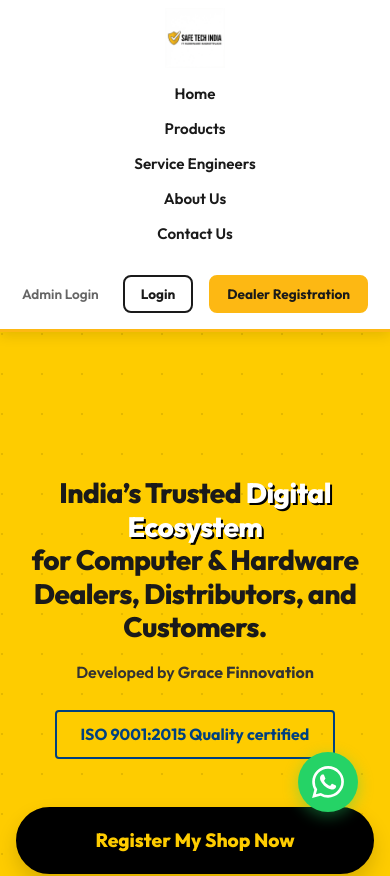
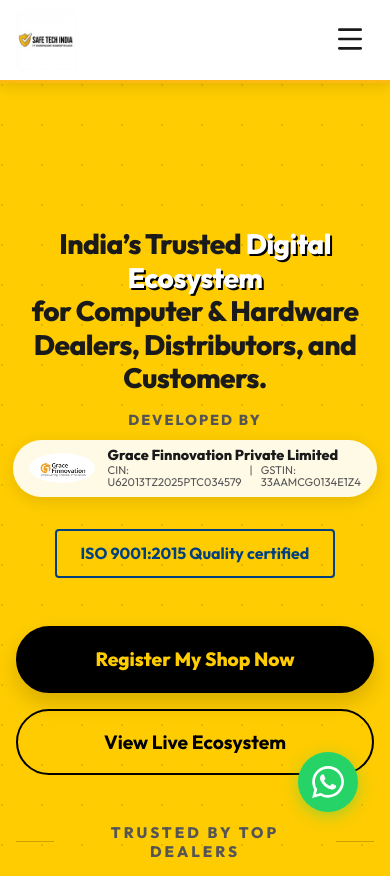
Before and after one commit to akrishbala007-hub/Safe-Tech-India, a Next.js app: page / in a window 390 px wide. Shown: the top 876 px of the page. Built offline with nearby package versions, Linux system fonts and the light colour scheme; no server answers.

Commit message:
feat(seo): update metadata, schema, and branding

```diff
--- a/app/globals.css
+++ b/app/globals.css
@@ -297,38 +297,9 @@
     font-size: 0.95rem !important;
   }
 
-  /* Navbar Stacking */
+  /* Navbar Stacking - Handled by Component now */
   nav .container {
-    flex-direction: column;
-    gap: 1rem !important;
-    padding-bottom: 1rem !important;
-  }
-
-  nav .container>div {
-    justify-content: center;
-    width: 100%;
-    gap: 1rem !important;
-  }
-
-  /* Specific Navbar Link Adjustments */
-  nav .nav-link {
-    font-size: 0.9rem !important;
-    padding: 0.25rem 0.5rem;
-  }
-
-  /* Force Navbar contents to stack and center */
-  .nav-links-desktop {
-    flex-direction: column;
-    gap: 0.5rem !important;
-    width: 100%;
-    justify-content: center;
-    margin-bottom: 1rem;
-  }
-
-  /* Target the action buttons container (it doesn't have a class, so I'll target the last child of nav .container) */
-  nav .container>div:last-child {
-    justify-content: center;
-    width: 100%;
+    padding-bottom: 0.5rem !important;
   }
 
   /* Contact Page Tweaks */
--- a/app/layout.tsx
+++ b/app/layout.tsx
@@ -9,13 +9,14 @@
   alternates: {
     canonical: '/',
   },
-  title: 'Safe Tech India | Best Computer Hub in Tamil Nadu & Coimbatore',
-  description: "India's trusted digital ecosystem for computer dealers, distributors, and customers in Tamil Nadu. Buy refurbished laptops, desktops, and computer hardware in Coimbatore, Chennai, and Madurai.",
+  title: 'Safe Tech India - Official Website | Premium Refurbished Laptops & Hardware',
+  description: "India's trusted digital ecosystem for computer dealers and customers. Buy verified refurbished laptops, desktops, and hardware. Developed by Grace Finnovation Private Limited.",
   keywords: [
     'Refurbished Laptops Coimbatore',
     'Computer Dealers Tamil Nadu',
     'Best Laptop Shop Chennai',
-    'Safe Tech India',
+    'Safe Tech India Official',
+    'Grace Finnovation',
     'Used Computers Madurai',
     'Computer Hardware Wholesale Tamil Nadu',
     'Second hand laptops Coimbatore'
@@ -39,8 +40,8 @@
   openGraph: {
     type: 'website',
     url: 'https://safetechindia.org.in',
-    title: 'Safe Tech India | Top Refurbished Computer Marketplace in Tamil Nadu',
-    description: "The ultimate B2B & B2C computer ecosystem. Serving dealers and customers across Coimbatore, Chennai, and all of Tamil Nadu.",
+    title: 'Safe Tech India - Official Website | Premium Refurbished Laptops',
+    description: "The ultimate B2B & B2C computer ecosystem. Serving dealers and customers across Coimbatore, Chennai, and all of Tamil Nadu. A Grace Finnovation initiative.",
     siteName: 'Safe Tech India',
     images: [{
       url: '/logo.png',
@@ -48,13 +49,13 @@
   },
   twitter: {
     card: 'summary_large_image',
-    title: 'Safe Tech India | Tamil Nadu Computer Marketplace',
-    description: "India's trusted marketplace for refurbished computers and accessories.",
+    title: 'Safe Tech India | Official Website',
+    description: "India's trusted marketplace for refurbished computers. A Grace Finnovation initiative.",
     images: ['/logo.png'],
   },
-  verification: {
-    google: 'google-site-verification=YOUR_VERIFICATION_CODE',
-  }
+  // verification: {
+  //   google: 'verified-via-dns',
+  // }
 }
 
 export const viewport = {
@@ -80,7 +81,8 @@
     ],
     contactPoint: {
       '@type': 'ContactPoint',
-      telephone: '+91-XXXXX-XXXXX',
+      telephone: '+91 96007 07601',
+      email: 'williamjohnson@gracefinnovation.com',
       contactType: 'customer service',
       areaServed: 'IN',
       availableLanguage: ['en', 'ta']
@@ -90,11 +92,12 @@
   const localBusinessLd = {
     '@context': 'https://schema.org',
     '@type': 'ComputerStore',
-    name: 'Safe Tech India Computer Hub',
+    name: 'Safe Tech India',
     image: 'https://safetechindia.org.in/logo.png',
     '@id': 'https://safetechindia.org.in',
     url: 'https://safetechindia.org.in',
-    telephone: '+91-XXXXX-XXXXX',
+    telephone: '+91 96007 07601',
+    email: 'williamjohnson@gracefinnovation.com',
     address: {
       '@type': 'PostalAddress',
       streetAddress: 'Town Hall',
--- a/app/page.tsx
+++ b/app/page.tsx
@@ -144,18 +144,24 @@
             for Computer & Hardware Dealers, Distributors, and Customers.
           </h1>
 
-          <p className="hero-subheadline" style={{
-            fontSize: 'clamp(1rem, 1.5vw, 1.2rem)',
-            color: '#333',
-            marginBottom: '2rem',
-            maxWidth: '900px',
-            margin: '0 auto 2rem',
-            lineHeight: '1.6',
-            fontWeight: '600',
+          {/* Grace Finnovation Branding */}
+          <div style={{
+            display: 'flex', flexDirection: 'column', alignItems: 'center', gap: '0.5rem', marginBottom: '2rem',
             animation: 'fadeInUp 0.8s ease-out 0.2s backwards'
           }}>
-            Developed by <strong>Grace Finnovation</strong>
-          </p>
+            <div style={{ fontSize: '0.9rem', color: '#555', fontWeight: '800', letterSpacing: '2px', textTransform: 'uppercase', marginBottom: '0.2rem' }}>Developed By</div>
+            <div style={{ display: 'flex', alignItems: 'center', gap: '0.8rem', background: 'rgba(255,255,255,0.9)', padding: '0.5rem 1rem', borderRadius: '50px', boxShadow: '0 4px 15px rgba(0,0,0,0.1)' }}>
+              <img src="/grace-logo.jpg" alt="Grace Finnovation" style={{ height: '30px', borderRadius: '50%' }} />
+              <div style={{ textAlign: 'left' }}>
+                <div style={{ fontSize: '0.9rem', fontWeight: '800', color: '#1a1a1a', lineHeight: '1.1' }}>Grace Finnovation Private Limited</div>
+                <div style={{ fontSize: '0.7rem', color: '#555', lineHeight: '1.1', display: 'flex', gap: '0.5rem' }}>
+                  <span>CIN: U62013TZ2025PTC034579</span>
+                  <span>|</span>
+                  <span>GSTIN: 33AAMCG0134E1Z4</span>
+                </div>
+              </div>
+            </div>
+          </div>
           <div style={{
             display: 'inline-block',
             padding: '0.8rem 1.5rem',
--- a/components/Footer.tsx
+++ b/components/Footer.tsx
@@ -23,8 +23,15 @@
                             ISO 9001:2015 Certified
                         </div>
 
+                        <div style={{ display: 'flex', flexDirection: 'column', alignItems: 'center', gap: '0.5rem', marginBottom: '1rem' }}>
+                            <img src="/grace-logo.jpg" alt="Grace Finnovation Logo" style={{ height: '40px', borderRadius: '4px' }} />
+                            <p style={{ color: 'rgba(255,255,255,0.7)', fontSize: '0.95rem', lineHeight: '1.6', maxWidth: '600px', margin: '0 auto' }}>
+                                Developed by <strong>Grace Finnovation Private Limited</strong><br />
+                                <span style={{ fontSize: '0.8rem', opacity: 0.8 }}>CIN: U62013TZ2025PTC034579 | GSTIN: 33AAMCG0134E1Z4</span>
+                            </p>
+                        </div>
                         <p style={{ color: 'rgba(255,255,255,0.7)', fontSize: '0.95rem', lineHeight: '1.6', maxWidth: '600px', margin: '0 auto' }}>
-                            Developed by <strong>Grace Finnovation</strong>, Safe Tech India is designed as a trusted platform for IT hardware dealers, offering streamlined processes, compliance support, and digital growth opportunities.
+                            Safe Tech India is designed as a trusted platform for IT hardware dealers, offering streamlined processes, compliance support, and digital growth opportunities.
                         </p>
                     </div>
 
@@ -47,7 +54,7 @@
                     <div style={{ marginBottom: '1rem', fontSize: '1.1rem', fontWeight: '600', color: 'rgba(255,255,255,0.9)' }}>
                         <span>📞 24/7 Support: +91 96007 07601</span>
                         <span style={{ margin: '0 1rem', opacity: 0.3 }}>|</span>
-                        <span>✉️ support@safetechindia.org.in</span>
+                        <span>✉️ williamjohnson@gracefinnovation.com</span>
                     </div>
 
                     {/* Policy Links */}
--- a/components/Navbar.tsx
+++ b/components/Navbar.tsx
@@ -1,10 +1,12 @@
 "use client"
 import { useState, useEffect } from 'react'
 import Link from 'next/link'
+import { Menu, X } from 'lucide-react'
 
 export default function Navbar() {
     const [isVisible, setIsVisible] = useState(true)
     const [lastScrollY, setLastScrollY] = useState(0)
+    const [isMobileMenuOpen, setIsMobileMenuOpen] = useState(false)
 
     useEffect(() => {
         const controlNavbar = () => {
@@ -12,10 +14,8 @@
                 const currentScrollY = window.scrollY
 
                 if (currentScrollY > lastScrollY && currentScrollY > 100) {
-                    // Scrolling DOWN and past 100px -> Hide
                     setIsVisible(false)
                 } else {
-                    // Scrolling UP -> Show
                     setIsVisible(true)
                 }
 
@@ -24,13 +24,32 @@
         }
 
         window.addEventListener('scroll', controlNavbar)
-
-        return () => {
-            window.removeEventListener('scroll', controlNavbar)
-        }
+        return () => window.removeEventListener('scroll', controlNavbar)
     }, [lastScrollY])
 
+    // Prevent body scroll when menu is open
+    useEffect(() => {
+        if (isMobileMenuOpen) {
+            document.body.style.overflow = 'hidden'
+        } else {
+            document.body.style.overflow = 'unset'
+        }
+    }, [isMobileMenuOpen])
+
     return (
+        <>
+            <style jsx global>{`
+                @media (max-width: 768px) {
+                    .nav-links-desktop { display: none !important; }
+                    .nav-actions-desktop { display: none !important; }
+                    .mobile-menu-btn { display: block !important; }
+                }
+                @media (min-width: 769px) {
+                    .mobile-menu-btn { display: none !important; }
+                    .mobile-drawer { display: none !important; }
+                }
+            `}</style>
+
             <nav style={{
                 position: 'sticky',
                 top: 0,
@@ -45,22 +64,19 @@
                     display: 'flex',
                     alignItems: 'center',
                     justifyContent: 'space-between',
-                padding: '0.5rem 1rem', // Reduced padding
-                flexWrap: 'wrap',
-                gap: '1rem'
+                    padding: '0.5rem 1rem',
+                    height: '80px'
                 }}>
                     {/* Logo */}
-                <Link href="/" style={{ display: 'flex', alignItems: 'center', textDecoration: 'none', height: '60px' }}>
-                    {/* SVG logo needs explicitly w/h or contain fit to avoid stretching */}
-                    <img src="/logo.png" alt="Safe Tech India" style={{ height: '100%', maxWidth: '200px', objectFit: 'contain' }} />
+                    <Link href="/" style={{ display: 'flex', alignItems: 'center', textDecoration: 'none', height: '100%' }}>
+                        <img src="/logo.png" alt="Safe Tech India" style={{ height: '60px', objectFit: 'contain' }} />
                     </Link>
 
-                {/* Navigation Links */}
+                    {/* Desktop Navigation Links */}
                     <div className="nav-links-desktop" style={{
                         display: 'flex',
                         alignItems: 'center',
-                    gap: '2rem',
-                    flexWrap: 'wrap'
+                        gap: '2rem'
                     }}>
                         <Link href="/" style={navLinkStyle}>Home</Link>
                         <Link href="/products" style={navLinkStyle}>Products</Link>
@@ -69,51 +85,71 @@
                         <Link href="/contact" style={navLinkStyle}>Contact Us</Link>
                     </div>
 
-                {/* Action Buttons */}
-                <div style={{
+                    {/* Desktop Action Buttons */}
+                    <div className="nav-actions-desktop" style={{
                         display: 'flex',
                         alignItems: 'center',
-                    gap: '0.75rem',
-                    flexWrap: 'wrap'
+                        gap: '0.75rem'
                     }}>
-                    <Link href="/login?role=admin" style={{
-                        color: '#666',
-                        textDecoration: 'none',
-                        fontSize: '0.85rem',
-                        fontWeight: '600',
-                        marginRight: '0.5rem'
-                    }}>
-                        Admin Login
-                    </Link>
-                    <Link href="/login" style={{
-                        padding: '0.5rem 1rem',
-                        background: 'white',
-                        color: '#1a1a1a',
-                        border: '2px solid #1a1a1a',
-                        borderRadius: '8px',
-                        textDecoration: 'none',
-                        fontWeight: '700',
-                        fontSize: '0.85rem',
-                        transition: 'all 0.2s'
-                    }}>
-                        Login
-                    </Link>
-                    <Link href="/register" style={{
-                        padding: '0.5rem 1rem',
-                        background: '#FDB813',
-                        color: '#1a1a1a',
-                        border: '2px solid #FDB813',
-                        borderRadius: '8px',
-                        textDecoration: 'none',
-                        fontWeight: '700',
-                        fontSize: '0.85rem',
-                        transition: 'all 0.2s'
-                    }}>
-                        Dealer Registration
-                    </Link>
+                        <Link href="/login?role=admin" style={{ color: '#666', textDecoration: 'none', fontSize: '0.85rem', fontWeight: '600', marginRight: '0.5rem' }}>Admin Login</Link>
+                        <Link href="/login" style={loginBtnStyle}>Login</Link>
+                        <Link href="/register" style={registerBtnStyle}>Dealer Registration</Link>
+                    </div>
+
+                    {/* Mobile Menu Button */}
+                    <button
+                        className="mobile-menu-btn"
+                        onClick={() => setIsMobileMenuOpen(true)}
+                        style={{ background: 'none', border: 'none', cursor: 'pointer', padding: '0.5rem' }}
+                    >
+                        <Menu size={32} color="#1a1a1a" />
+                    </button>
+                </div>
+            </nav>
+
+            {/* Mobile Side Drawer Overlay */}
+            {isMobileMenuOpen && (
+                <div style={{
+                    position: 'fixed', inset: 0, zIndex: 10000,
+                    background: 'rgba(0,0,0,0.5)', backdropFilter: 'blur(3px)',
+                    animation: 'fadeIn 0.2s ease-out'
+                }} onClick={() => setIsMobileMenuOpen(false)}>
+
+                    {/* Drawer Content */}
+                    <div style={{
+                        position: 'absolute', top: 0, right: 0, bottom: 0,
+                        width: '80%', maxWidth: '300px', background: 'white',
+                        padding: '2rem', display: 'flex', flexDirection: 'column', gap: '2rem',
+                        boxShadow: '-5px 0 20px rgba(0,0,0,0.1)',
+                        animation: 'slideInRight 0.3s cubic-bezier(0.16, 1, 0.3, 1)'
+                    }} onClick={e => e.stopPropagation()}>
+
+                        <div style={{ display: 'flex', justifyContent: 'space-between', alignItems: 'center', marginBottom: '1rem' }}>
+                            <h3 style={{ fontSize: '1.2rem', margin: 0 }}>Menu</h3>
+                            <button onClick={() => setIsMobileMenuOpen(false)} style={{ background: 'none', border: 'none', cursor: 'pointer' }}>
+                                <X size={28} color="#1a1a1a" />
+                            </button>
+                        </div>
+
+                        <div style={{ display: 'flex', flexDirection: 'column', gap: '1.5rem' }}>
+                            <Link href="/" style={mobileNavLinkStyle} onClick={() => setIsMobileMenuOpen(false)}>Home</Link>
+                            <Link href="/products" style={mobileNavLinkStyle} onClick={() => setIsMobileMenuOpen(false)}>Products</Link>
+                            <Link href="/service-engineer" style={mobileNavLinkStyle} onClick={() => setIsMobileMenuOpen(false)}>Service Engineers</Link>
+                            <Link href="/about" style={mobileNavLinkStyle} onClick={() => setIsMobileMenuOpen(false)}>About Us</Link>
+                            <Link href="/contact" style={mobileNavLinkStyle} onClick={() => setIsMobileMenuOpen(false)}>Contact Us</Link>
+                        </div>
+
+                        <hr style={{ border: 'none', borderTop: '1px solid #eee', margin: '0' }} />
+
+                        <div style={{ display: 'flex', flexDirection: 'column', gap: '1rem' }}>
+                            <Link href="/login" style={{ ...loginBtnStyle, textAlign: 'center', width: '100%', justifyContent: 'center' }} onClick={() => setIsMobileMenuOpen(false)}>Login</Link>
+                            <Link href="/register" style={{ ...registerBtnStyle, textAlign: 'center', width: '100%', justifyContent: 'center' }} onClick={() => setIsMobileMenuOpen(false)}>Dealer Registration</Link>
+                            <Link href="/login?role=admin" style={{ textAlign: 'center', color: '#666', fontSize: '0.9rem', marginTop: '0.5rem' }} onClick={() => setIsMobileMenuOpen(false)}>Admin Login</Link>
                         </div>
                     </div>
-        </nav>
+                </div>
+            )}
+        </>
     )
 }
 
@@ -124,3 +160,39 @@
     fontSize: '0.95rem',
     transition: 'color 0.2s'
 }
+
+const mobileNavLinkStyle = {
+    color: '#1a1a1a',
+    textDecoration: 'none',
+    fontWeight: '700',
+    fontSize: '1.2rem',
+    display: 'block'
+}
+
+const loginBtnStyle = {
+    padding: '0.5rem 1rem',
+    background: 'white',
+    color: '#1a1a1a',
+    border: '2px solid #1a1a1a',
+    borderRadius: '8px',
+    textDecoration: 'none',
+    fontWeight: '700',
+    fontSize: '0.85rem',
+    transition: 'all 0.2s',
+    display: 'flex',
+    alignItems: 'center'
+}
+
+const registerBtnStyle = {
+    padding: '0.5rem 1rem',
+    background: '#FDB813',
+    color: '#1a1a1a',
+    border: '2px solid #FDB813',
+    borderRadius: '8px',
+    textDecoration: 'none',
+    fontWeight: '700',
+    fontSize: '0.85rem',
+    transition: 'all 0.2s',
+    display: 'flex',
+    alignItems: 'center'
+}
```
Also changed, not shown: public/grace-logo.jpg (added). Lines whose indentation alone changed are shown as unchanged.
